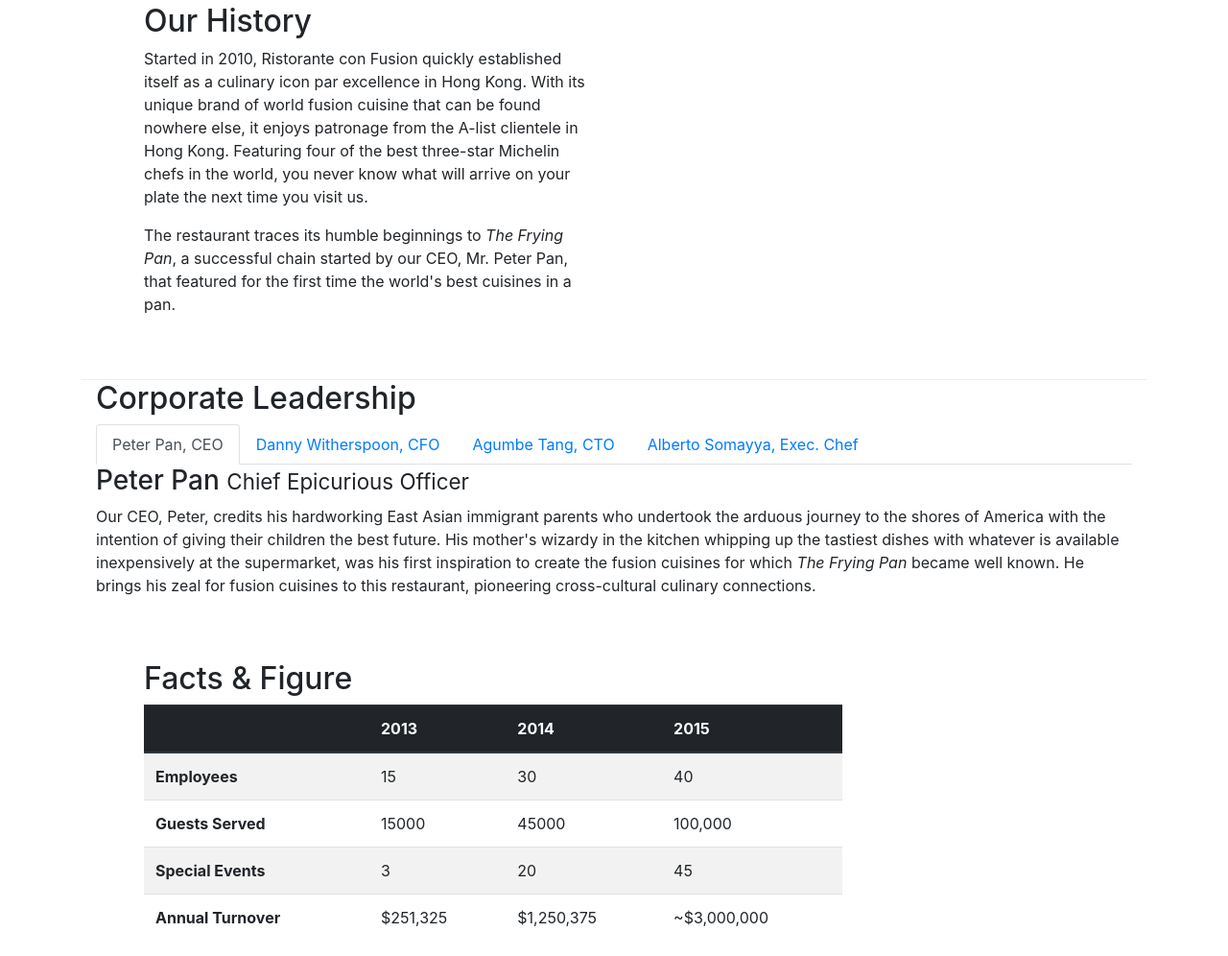
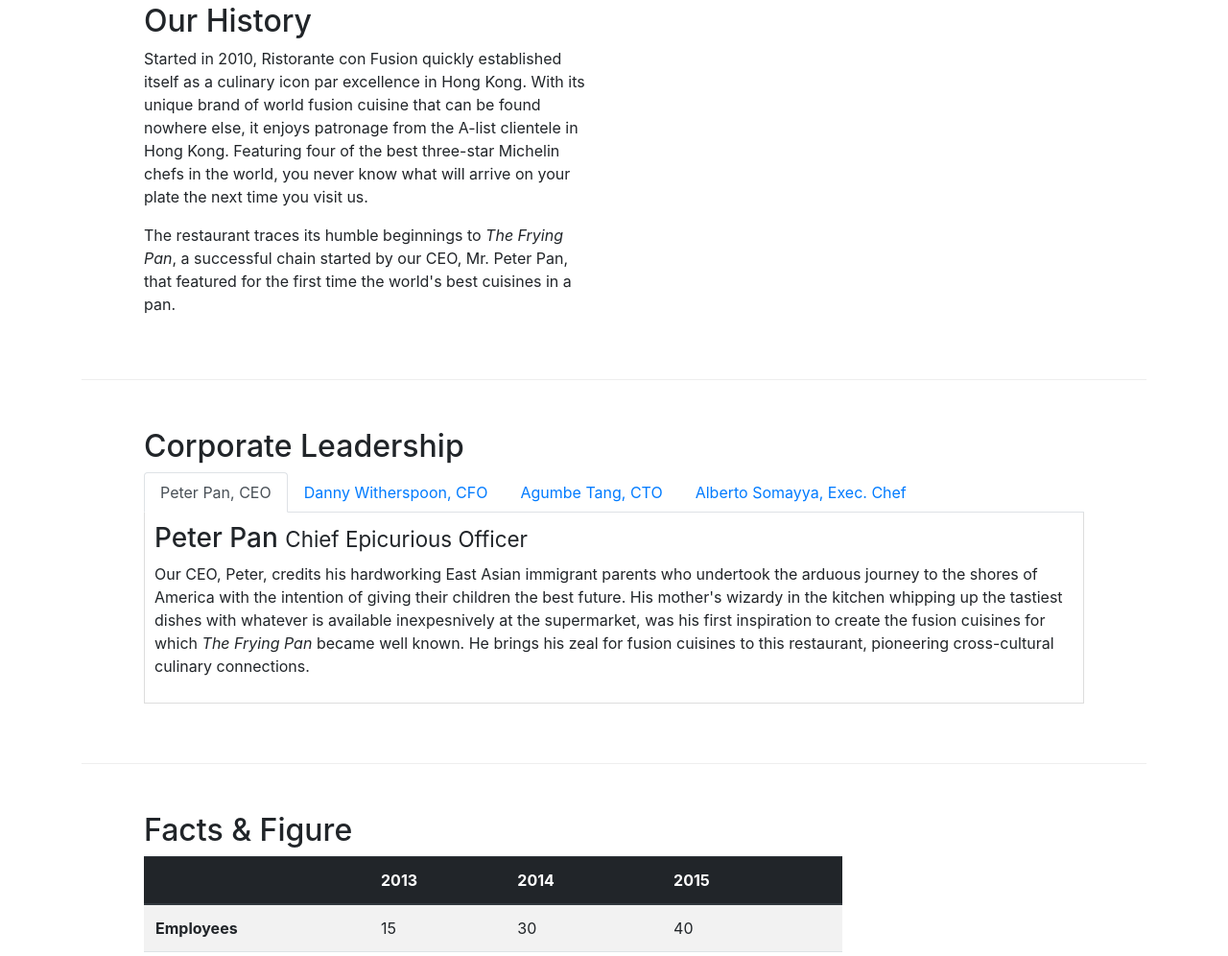
Before and after one commit to Hazem94/Front-End-UI, a website: page aboutus.html in a window 1280 px wide. Shown: the part 489-1485 px from the top of the page at 96% size. Drawn offline with nearby package versions, Linux system fonts and the light colour scheme.

Commit message:
Added tabbed navigation CSS classes

```diff
--- a/aboutus.html
+++ b/aboutus.html
@@ -71,7 +71,7 @@
             <div>
             </div>
         </div>
-        <div>
+        <div class="row row-content">
             <div class="col-12">
                 <h2>Corporate Leadership</h2>
                 <ul class="nav nav-tabs">
@@ -91,7 +91,7 @@
                 <div class="tab-content">
                     <div class="tab-pane fade show active" id="peter">
                         <h3>Peter Pan <small>Chief Epicurious Officer</small></h3>
-                        <p class="d-none d-lg-block">Our CEO, Peter, credits his hardworking East Asian immigrant parents who undertook the arduous journey to the shores of America with the intention of giving their children the best future. His mother's wizardy in the kitchen whipping up the tastiest dishes with whatever is available inexpensively at the supermarket, was his first inspiration to create the fusion cuisines for which <em>The Frying Pan</em> became well known. He brings his zeal for fusion cuisines to this restaurant, pioneering cross-cultural culinary connections.</p>
+                        <p class="d-none d-lg-block">Our CEO, Peter, credits his hardworking East Asian immigrant parents who undertook the arduous journey to the shores of America with the intention of giving their children the best future. His mother's wizardy in the kitchen whipping up the tastiest dishes with whatever is available inexpesnively at the supermarket, was his first inspiration to create the fusion cuisines for which <em>The Frying Pan</em> became well known. He brings his zeal for fusion cuisines to this restaurant, pioneering cross-cultural culinary connections.</p>
                     </div>
                     <div class="tab-pane fade" id="danny">
                         <h3>Dhanasekaran Witherspoon <small>Chief Food Officer</small></h3>
--- a/css/styles.css
+++ b/css/styles.css
@@ -33,3 +33,10 @@ body{
     padding:50px 0px 0px 0px;
     z-index:0;
 }
+
+.tab-content {
+    border-left: 1px solid #ddd;
+    border-right: 1px solid #ddd;
+    border-bottom: 1px solid #ddd;
+    padding: 10px;
+}
```
